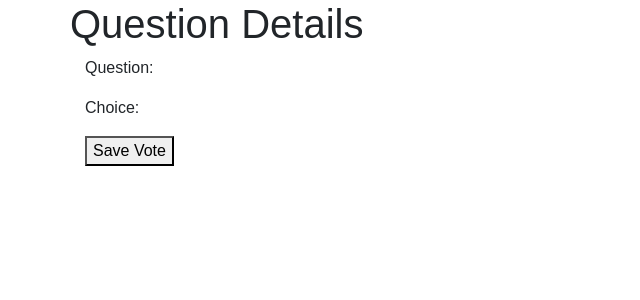
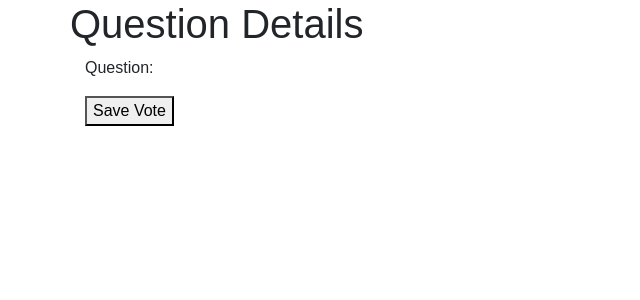
Before and after one commit to marwaaboshall/polls-app, a React (Create React App) app: page /question-details in a window 1280 px wide. Shown: the top 300 px of the page, without its empty margins (0-640 px from the left). Built offline with nearby package versions, Linux system fonts and the light colour scheme.

Commit message:
List choices for each question

```diff
--- a/src/App.js
+++ b/src/App.js
@@ -9,14 +9,14 @@ import QuestionDetails from './QuestionDetails';
 class App extends Component {
   state = {
     question: '',
-    choices: ''
+    choices: []
   };
   shareQuestionData = (question, choices) => {
     this.setState({
       question,
       choices
     });
-    console.log(question, choices);
+    console.log(question, typeof choices);
   }
   render() {
     return (
--- a/src/QuestionDetails.js
+++ b/src/QuestionDetails.js
@@ -11,7 +11,11 @@ class QuestionDetails extends Component {
                 <div className="row">
                     <div className="col">
                         <p>Question: {this.props.question}</p>
-                        <p>Choice: </p>
+                        <ul>
+                            {this.props.choices.map((choice, index) =>
+                                <li key={index}>{choice.choice}</li>
+                            )}
+                        </ul>
                         <button>Save Vote</button>
                     </div>
                 </div>
```
